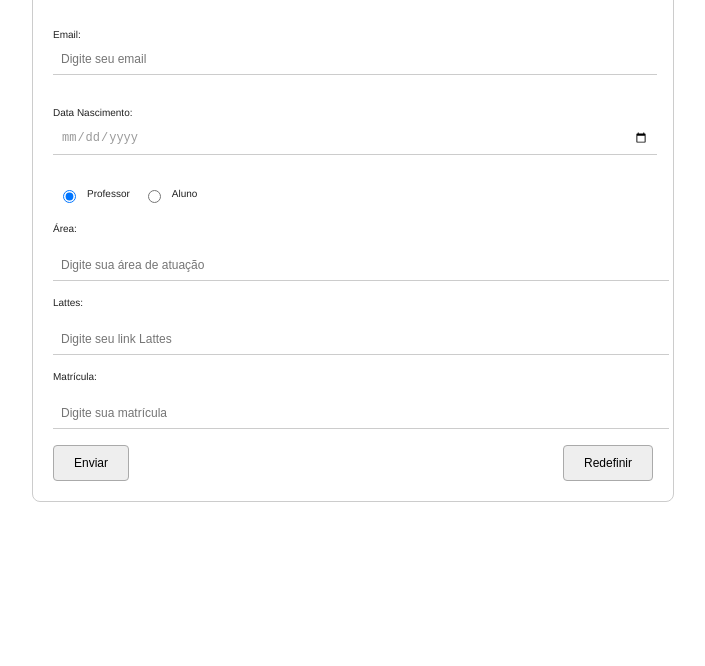
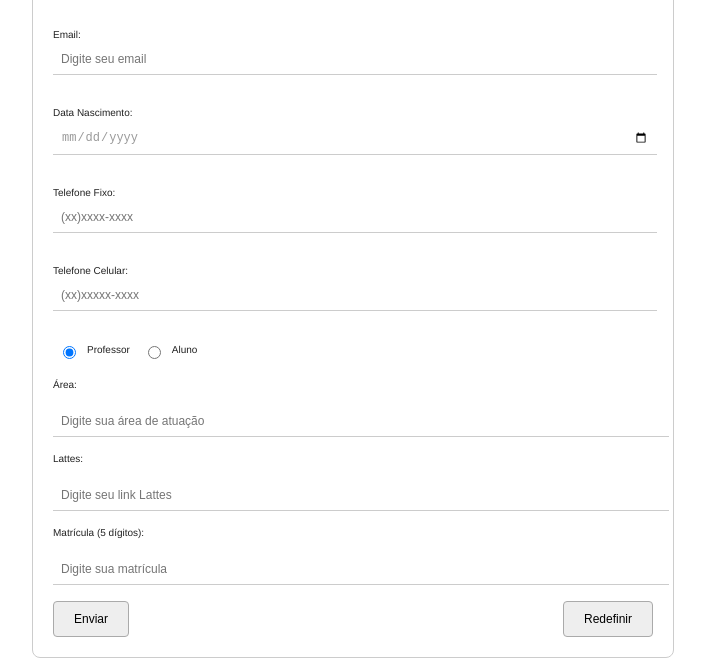
Before and after one commit to alicegdutra/LabEngSoftware, a plain HTML site: page Atividades/Semana4/index.html in a window 1280 px wide. Both pictures are taken after a click on the radio button "Professor". Shown: the part 152-818 px from the top of the page, without its empty margins (287-992 px from the left). Drawn offline with Linux system fonts and the light colour scheme.

Commit message:
campos: telefone, ajuste de digitos (matricula), exibição de formulário

```diff
--- a/Atividades/Semana4/index.html
+++ b/Atividades/Semana4/index.html
@@ -23,6 +23,14 @@
             <input type="date" id="data_nascimento" name="data_nascimento">
             <div id="data_nascimento_erro" class="erro"></div>
 
+            <label for="telefone_fixo">Telefone Fixo:</label>
+            <input type="text" id="telefone_fixo" name="telefone_fixo" placeholder="(xx)xxxx-xxxx" oninput="formatarTelefone(this)">
+            <div id="telefone_fixo_erro" class="erro"></div>
+
+            <label for="telefone_celular">Telefone Celular:</label>
+            <input type="text" id="telefone_celular" name="telefone_celular" placeholder="(xx)xxxxx-xxxx" oninput="formatarTelefone(this)">
+            <div id="telefone_celular_erro" class="erro"></div>
+
             <div class="radio-group">
                 <input type="radio" id="professor" name="tipo_usuario" value="Professor" onclick="alternarCampos()">
                 <label for="professor">Professor</label>
--- a/Atividades/Semana4/validacao.js
+++ b/Atividades/Semana4/validacao.js
@@ -18,7 +18,7 @@ function alternarCampos() {
 
         var matriculaLabel = document.createElement('label');
         matriculaLabel.setAttribute('for', 'matricula');
-        matriculaLabel.textContent = 'Matrícula:';
+        matriculaLabel.textContent = 'Matrícula (10 dígitos):';
 
         var matriculaInput = document.createElement('input');
         matriculaInput.setAttribute('type', 'text');
@@ -56,7 +56,7 @@ function alternarCampos() {
 
         var matriculaLabel = document.createElement('label');
         matriculaLabel.setAttribute('for', 'matricula');
-        matriculaLabel.textContent = 'Matrícula:';
+        matriculaLabel.textContent = 'Matrícula (5 dígitos):';
 
         var matriculaInput = document.createElement('input');
         matriculaInput.setAttribute('type', 'text');
@@ -89,6 +89,18 @@ function validarCampo(id) {
     }
 }
 
+function formatarTelefone(campo) {
+    var valor = campo.value.replace(/\D/g, "");
+
+    if (valor.length > 10) {
+        valor = valor.replace(/^(\d{2})(\d{5})(\d{4})$/, "($1) $2-$3");
+    } else {
+        valor = valor.replace(/^(\d{2})(\d{4})(\d{4})$/, "($1) $2-$3");
+    }
+
+    campo.value = valor;
+}
+
 function validarFormulario() {
     var nomeValido = validarCampo('nome');
     var emailValido = validarCampo('email');
@@ -107,6 +119,8 @@ function validarFormulario() {
 }
 
 
+
+
 window.onload = function() {
     alternarCampos();
 };
```
Also changed, not shown: Atividades/Semana4/resultados.html (+2 -0 lines).
